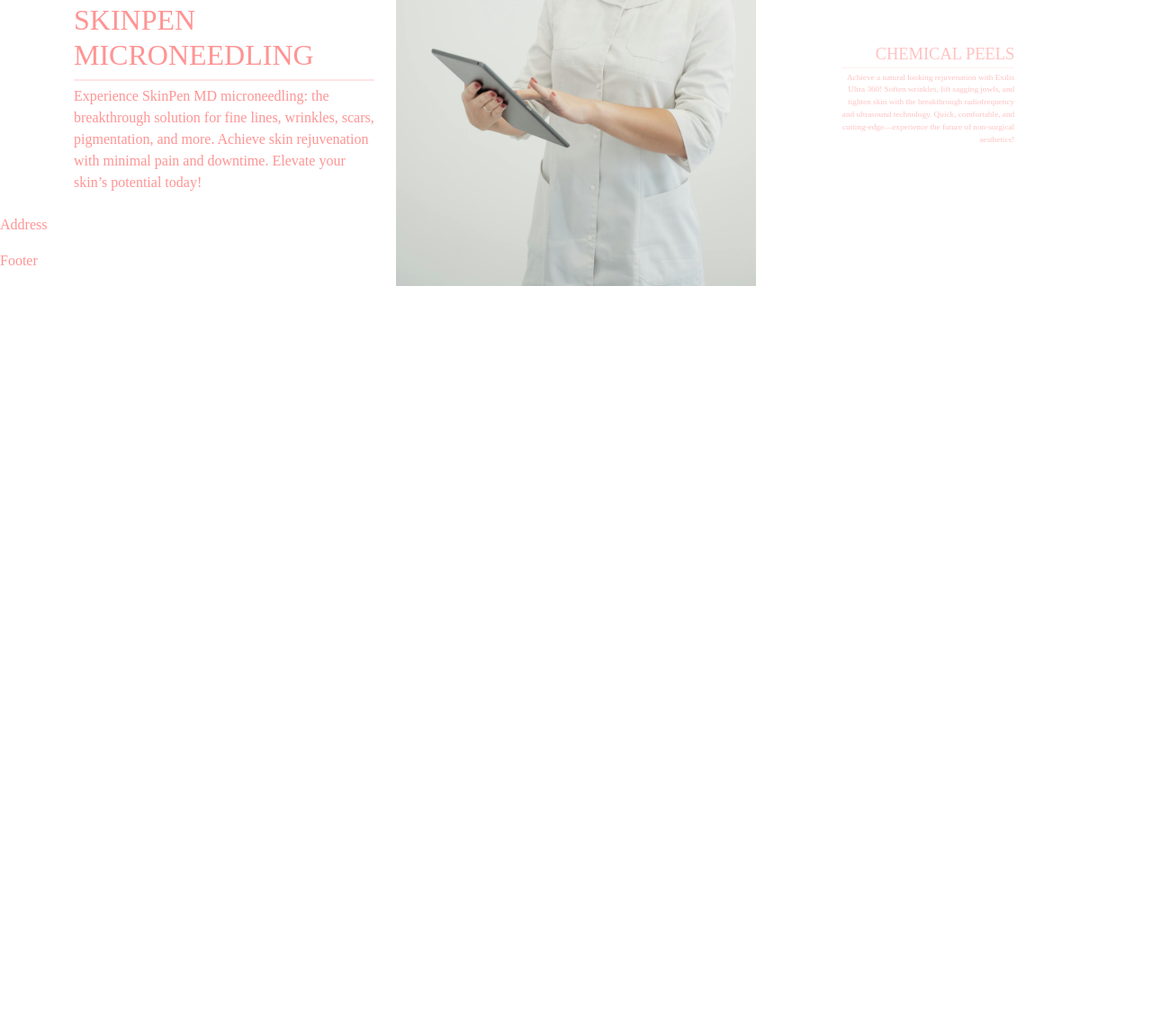
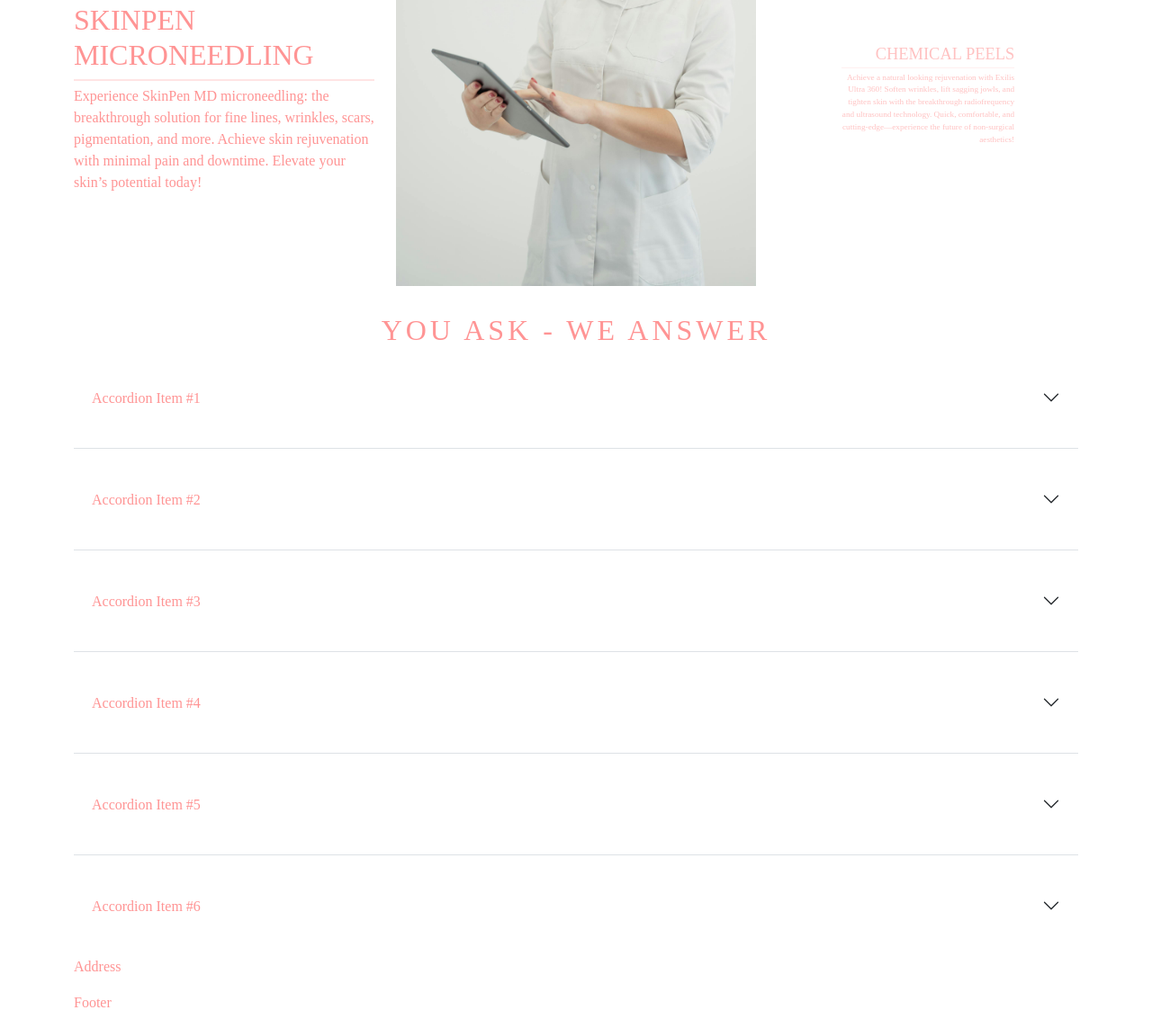
Before and after one commit to P0MAH0B/MP-beauty, a plain HTML site: page index.html in a window 1280 px wide. Shown: the part 1103-2246 px from the top of the page at 90% size. Before the commit the page ends 1421 px from the top, so only its background shows below. Drawn offline with nearby package versions, Linux system fonts and the light colour scheme; a web font is replaced by a local one.

Commit message:
added questions section

```diff
--- a/asssets/css/style.css
+++ b/asssets/css/style.css
@@ -117,11 +117,11 @@
 
 /** Services **/
 
+#our-services{
+  letter-spacing: 4px;
+  text-transform: uppercase;
+}
 
-#services{
-  height: 600px;
-
-}
 .left-serv{
 
 
@@ -174,16 +174,6 @@
 
 }
 
-/*.doctorimg.element-animation{
- transform: scale(0);
- transition: 3s;
-
-}
-
-.doctorimg.element-animation.element-show{
-  transform: scale(1);
-}
-*/
 
 .left-serv.top.element-animation{
   opacity: 0;
@@ -228,3 +218,29 @@
   transform: scale(1);
   transition-delay: 4s;
 }
+
+/*     Questions      */
+
+
+
+#questions h2 {
+
+  letter-spacing: 4px;
+  text-transform: uppercase;
+  margin-top: 30px;
+  margin-bottom: 30px;
+}
+
+.accordion-button:not(.collapsed){
+  background-color: rgb(255, 227, 225);
+  color: rgba(13, 110, 253, 0.25);
+}
+
+
+.accordion-item{
+  color: inherit;
+}
+
+.accordion-button{
+  color: inherit;
+}
--- a/asssets/js/script.js
+++ b/asssets/js/script.js
@@ -2,6 +2,8 @@
     entry.forEach(change => {
       if (change.isIntersecting) {
        change.target.classList.add('element-show');
+      } else {
+        change.target.classList.remove('element-show');
       }
     });
   }
--- a/index.html
+++ b/index.html
@@ -9,6 +9,7 @@
     <title>Beauty & Skin Care</title>
 </head>
 <body>
+  <div class="container"></div>
 <!-- Header -->
 
   <header>
@@ -65,7 +66,7 @@
   <!-- Our services -->
 
    <section id="services" class="container">
-    <h1 class="element-animation row justify-content-center">Our Services</h1>
+    <h1 id="our-services" class="element-animation row justify-content-center">Our Services</h1>
 
 
     <div class="row">
@@ -109,25 +110,94 @@
 
    </section>
 
+
    <!-- Your questions -->
 
-   <section id="questions">
+   <section id="questions" class="container">
+
+    <h2  class="col-sm row justify-content-center">You ask - we answer</h2>
+
+    <div class="accordion accordion-flush" id="accordionFlushExample">
+      <div class="accordion-item">
+        <h2 class="accordion-header">
+          <button class="accordion-button collapsed" type="button" data-bs-toggle="collapse" data-bs-target="#flush-collapseOne" aria-expanded="false" aria-controls="flush-collapseOne">
+            Accordion Item #1
+          </button>
+        </h2>
+        <div id="flush-collapseOne" class="accordion-collapse collapse" data-bs-parent="#accordionFlushExample">
+          <div class="accordion-body">Placeholder content for this accordion, which is intended to demonstrate the <code>.accordion-flush</code> class. This is the first item's accordion body.</div>
+        </div>
+      </div>
+      <div class="accordion-item">
+        <h2 class="accordion-header">
+          <button class="accordion-button collapsed" type="button" data-bs-toggle="collapse" data-bs-target="#flush-collapseTwo" aria-expanded="false" aria-controls="flush-collapseTwo">
+            Accordion Item #2
+          </button>
+        </h2>
+        <div id="flush-collapseTwo" class="accordion-collapse collapse" data-bs-parent="#accordionFlushExample">
+          <div class="accordion-body">Placeholder content for this accordion, which is intended to demonstrate the <code>.accordion-flush</code> class. This is the second item's accordion body. Let's imagine this being filled with some actual content.</div>
+        </div>
+      </div>
+      <div class="accordion-item">
+        <h2 class="accordion-header">
+          <button class="accordion-button collapsed" type="button" data-bs-toggle="collapse" data-bs-target="#flush-collapseThree" aria-expanded="false" aria-controls="flush-collapseThree">
+            Accordion Item #3
+          </button>
+        </h2>
+        <div id="flush-collapseThree" class="accordion-collapse collapse" data-bs-parent="#accordionFlushExample">
+          <div class="accordion-body">Placeholder content for this accordion, which is intended to demonstrate the <code>.accordion-flush</code> class. This is the third item's accordion body. Nothing more exciting happening here in terms of content, but just filling up the space to make it look, at least at first glance, a bit more representative of how this would look in a real-world application.</div>
+        </div>
+      </div>
+      <div class="accordion-item">
+        <h2 class="accordion-header">
+          <button class="accordion-button collapsed" type="button" data-bs-toggle="collapse" data-bs-target="#flush-collapseFour" aria-expanded="false" aria-controls="flush-collapseFour">
+            Accordion Item #4
+          </button>
+        </h2>
+        <div id="flush-collapseFour" class="accordion-collapse collapse" data-bs-parent="#accordionFlushExample">
+          <div class="accordion-body">Placeholder content for this accordion, which is intended to demonstrate the <code>.accordion-flush</code> class. This is the first item's accordion body.</div>
+        </div>
+      </div>
+      <div class="accordion-item">
+        <h2 class="accordion-header">
+          <button class="accordion-button collapsed" type="button" data-bs-toggle="collapse" data-bs-target="#flush-collapse5" aria-expanded="false" aria-controls="flush-collapse5">
+            Accordion Item #5
+          </button>
+        </h2>
+        <div id="flush-collapse5" class="accordion-collapse collapse" data-bs-parent="#accordionFlushExample">
+          <div class="accordion-body">Placeholder content for this accordion, which is intended to demonstrate the <code>.accordion-flush</code> class. This is the first item's accordion body.</div>
+        </div>
+      </div>
+      <div class="accordion-item">
+        <h2 class="accordion-header">
+          <button class="accordion-button collapsed" type="button" data-bs-toggle="collapse" data-bs-target="#flush-collapse6" aria-expanded="false" aria-controls="flush-collapse6">
+            Accordion Item #6
+          </button>
+        </h2>
+        <div id="flush-collapse6" class="accordion-collapse collapse" data-bs-parent="#accordionFlushExample">
+          <div class="accordion-body">Placeholder content for this accordion, which is intended to demonstrate the <code>.accordion-flush</code> class. This is the first item's accordion body.</div>
+        </div>
+      </div>
+    </div>
+
+
 
    </section>
 
    <!-- Map and address -->
 
-   <section id="address">
+   <section id="address" class="container">
+    <div></div>
 
-
-    <p>Address</p>
-
+      <p>Address</p>
+    </div>
    </section>
    <!-- Footer -->
-  <footer>
+  <footer class="container">
     <p>Footer</p>
   </footer>
   <script src="asssets/js/script.js"></script>
   <script src="https://cdn.jsdelivr.net/npm/bootstrap@5.3.3/dist/js/bootstrap.bundle.min.js" integrity="sha384-YvpcrYf0tY3lHB60NNkmXc5s9fDVZLESaAA55NDzOxhy9GkcIdslK1eN7N6jIeHz" crossorigin="anonymous"></script>
+</div>
 </body>
 </html>
```
